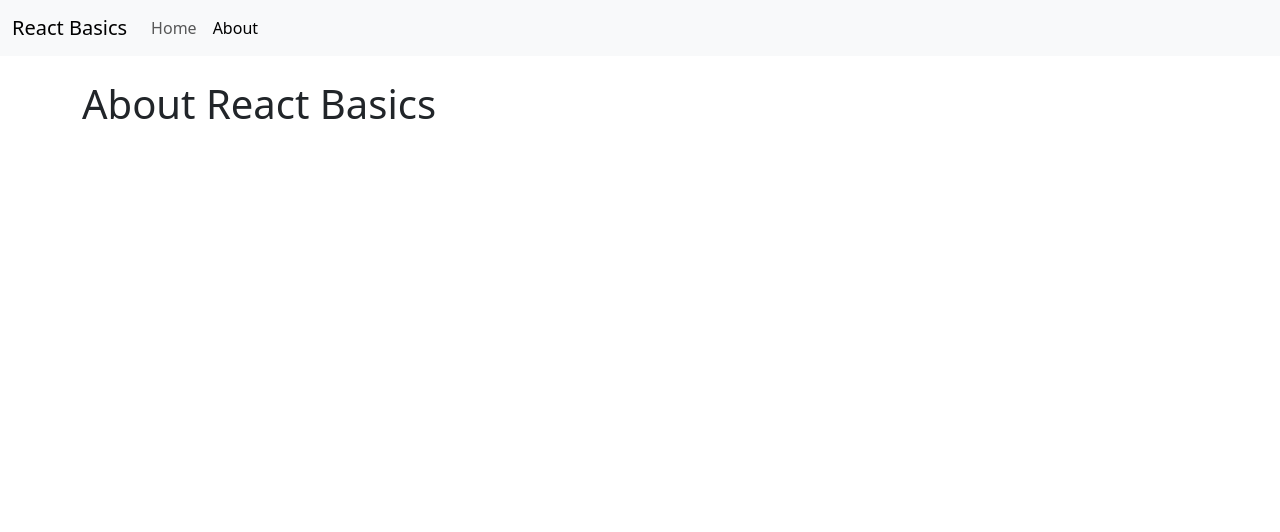
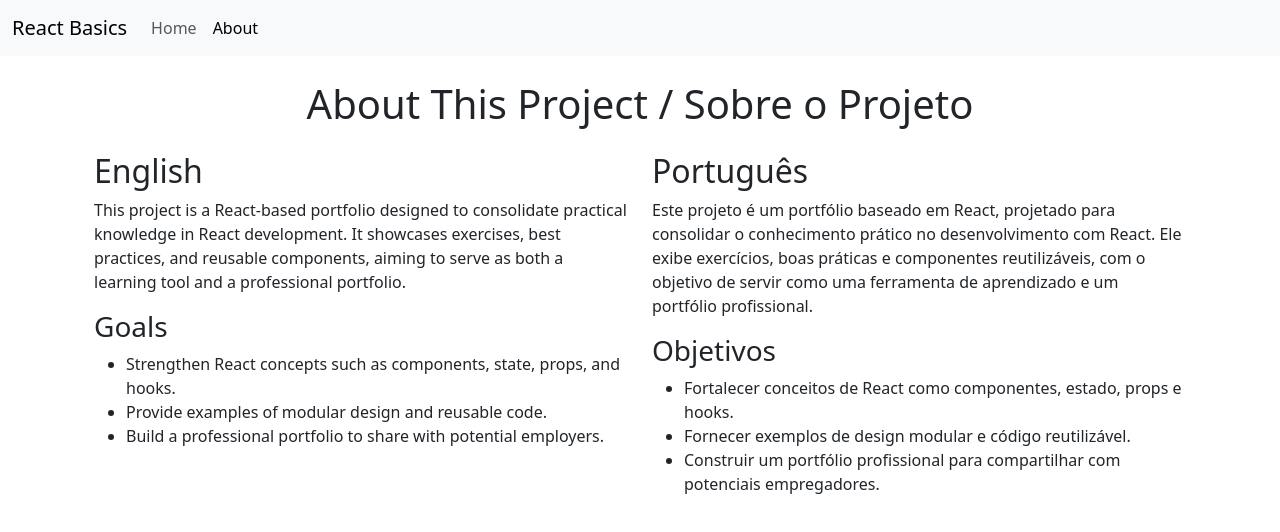
Before and after one commit to RafaelVGomes/react-basics, a React (Vite) app: page /react-basics/about in a window 1280 px wide. Shown: the top 532 px of the page. Built offline with nearby package versions, Linux system fonts and the light colour scheme.

Commit message:
index title change and About.jsx fulfilled

```diff
--- a/index.html
+++ b/index.html
@@ -3,7 +3,7 @@
   <head>
     <meta charset="UTF-8" />
     <meta name="viewport" content="width=device-width, initial-scale=1.0" />
-    <title>Vite + React Basics</title>
+    <title>React Basics (Vite)</title>
   </head>
   <body>
     <div id="root"></div>
--- a/src/pages/About.jsx
+++ b/src/pages/About.jsx
@@ -1,3 +1,35 @@
 export default function About() {
-  return <h1>About React Basics</h1>;
+  return (
+    <div className="container mt-4">
+      <h1 className="text-center">About This Project / Sobre o Projeto</h1>
+
+      <div className="row mt-4">
+        <div className="col-md-6">
+          <h2>English</h2>
+          <p>
+            This project is a React-based portfolio designed to consolidate practical knowledge in React development. It showcases exercises, best practices, and reusable components, aiming to serve as both a learning tool and a professional portfolio.
+          </p>
+          <h3>Goals</h3>
+          <ul>
+            <li>Strengthen React concepts such as components, state, props, and hooks.</li>
+            <li>Provide examples of modular design and reusable code.</li>
+            <li>Build a professional portfolio to share with potential employers.</li>
+          </ul>
+        </div>
+
+        <div className="col-md-6">
+          <h2>Português</h2>
+          <p>
+            Este projeto é um portfólio baseado em React, projetado para consolidar o conhecimento prático no desenvolvimento com React. Ele exibe exercícios, boas práticas e componentes reutilizáveis, com o objetivo de servir como uma ferramenta de aprendizado e um portfólio profissional.
+          </p>
+          <h3>Objetivos</h3>
+          <ul>
+            <li>Fortalecer conceitos de React como componentes, estado, props e hooks.</li>
+            <li>Fornecer exemplos de design modular e código reutilizável.</li>
+            <li>Construir um portfólio profissional para compartilhar com potenciais empregadores.</li>
+          </ul>
+        </div>
+      </div>
+    </div>
+  );
 }
```
